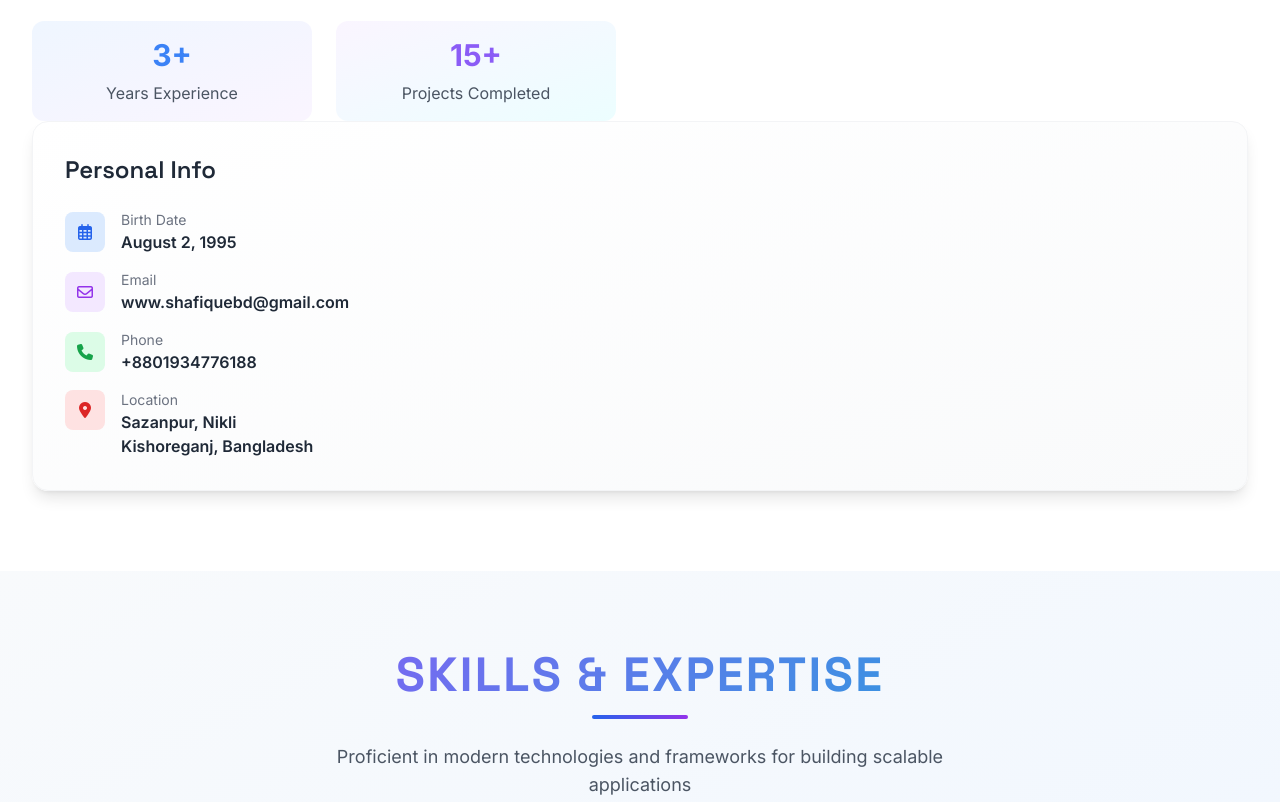
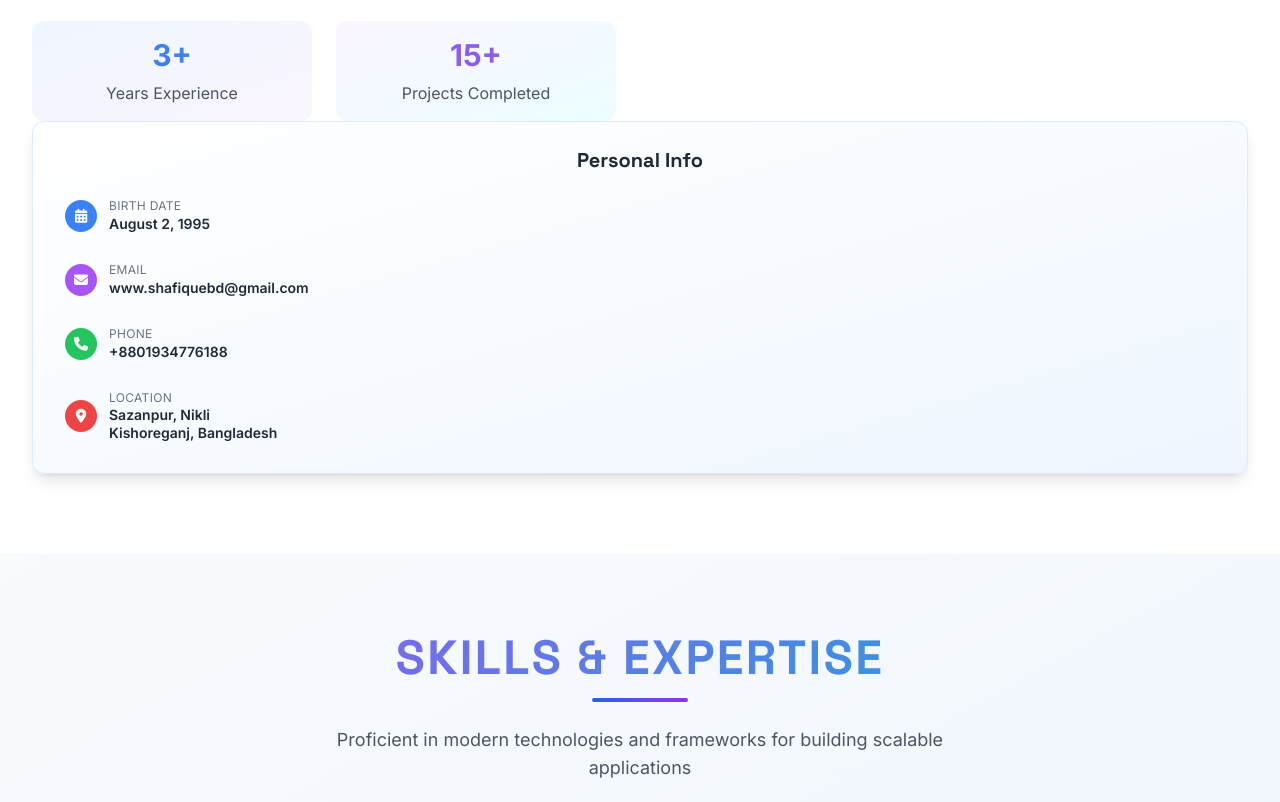
Before and after one commit to Shafique95/Shafiqul-Islam, a website: page index.html in a window 1280 px wide. Shown: the part 1767-2569 px from the top of the page. Drawn offline with nearby package versions, Linux system fonts and the light colour scheme.

Commit message:
fixed ui problem

```diff
--- a/index.html
+++ b/index.html
@@ -112,14 +112,50 @@
     <link rel="preconnect" href="https://fonts.gstatic.com" crossorigin>
     <link href="https://fonts.googleapis.com/css2?family=Inter:wght@300;400;500;600;700&family=Space+Grotesk:wght@400;500;600;700&display=swap" rel="stylesheet">
 
-    <!-- Font Awesome -->
-    <link href="https://cdnjs.cloudflare.com/ajax/libs/font-awesome/6.4.0/css/all.min.css" rel="stylesheet">
+    <!-- Font Awesome - Latest Version for Better Icon Support -->
+    <link href="https://cdnjs.cloudflare.com/ajax/libs/font-awesome/6.5.0/css/all.min.css" rel="stylesheet" crossorigin="anonymous">
+    <link href="https://pro.fontawesome.com/releases/v6.5.0/css/all.css" rel="stylesheet" crossorigin="anonymous" onerror="this.remove()">
 
     <!-- Favicon -->
     <link rel="icon" href="144.png" type="image/x-icon">
 
     <!-- AOS Animation Library -->
     <link href="https://unpkg.com/aos@2.3.1/dist/aos.css" rel="stylesheet">
+
+    <!-- Icon Fallback Script -->
+    <script>
+        // Ensure icons load properly
+        document.addEventListener('DOMContentLoaded', function() {
+            // Check if Font Awesome is loaded
+            setTimeout(function() {
+                const testIcon = document.createElement('i');
+                testIcon.className = 'fas fa-calendar-alt';
+                testIcon.style.visibility = 'hidden';
+                document.body.appendChild(testIcon);
+
+                const computedStyle = window.getComputedStyle(testIcon, ':before');
+                if (computedStyle.content === 'none' || computedStyle.content === '') {
+                    // Font Awesome failed to load, use emoji fallbacks
+                    console.log('Using emoji fallbacks for icons');
+                    const icons = {
+                        'fa-calendar-alt': '📅',
+                        'fa-envelope': '📧',
+                        'fa-phone': '📞',
+                        'fa-map-marker-alt': '📍'
+                    };
+
+                    Object.keys(icons).forEach(className => {
+                        const elements = document.querySelectorAll(`i.${className.replace('-', '\\-')}`);
+                        elements.forEach(el => {
+                            el.innerHTML = icons[className];
+                            el.style.fontFamily = 'inherit';
+                        });
+                    });
+                }
+                document.body.removeChild(testIcon);
+            }, 1000);
+        });
+    </script>
 
     <!-- JSON-LD Structured Data for SEO - Enhanced for Search Visibility -->
     <script type="application/ld+json">
@@ -586,6 +622,19 @@
             }
         }
 
+        /* Icon Fallback for Better UI */
+        .icon-calendar::before { content: "📅"; }
+        .icon-email::before { content: "📧"; }
+        .icon-phone::before { content: "📞"; }
+        .icon-location::before { content: "📍"; }
+
+        /* Ensure icons are visible */
+        i[class*="fa-"] {
+            font-family: "Font Awesome 6 Free", "Font Awesome 6 Pro", sans-serif !important;
+            font-weight: 900 !important;
+            font-style: normal !important;
+        }
+
         .glass-effect {
             background: rgba(255, 255, 255, 0.1);
             backdrop-filter: blur(10px);
@@ -849,49 +898,49 @@
                     </div>
                 </div>
 
-                <!-- Bio Information -->
+                <!-- Bio Information - Compact & Beautiful Design -->
                 <div class="space-y-6" data-aos="fade-left" data-aos-delay="200">
-                    <div class="bg-gradient-to-br from-white to-gray-50 p-8 rounded-2xl shadow-lg border border-gray-100">
-                        <h3 class="text-2xl font-display font-semibold text-gray-800 mb-6">Personal Info</h3>
-
-                        <div class="space-y-4">
-                            <div class="flex items-center space-x-4">
-                                <div class="w-10 h-10 bg-blue-100 rounded-lg flex items-center justify-center">
-                                    <i class="far fa-calendar-alt text-blue-600"></i>
+                    <div class="bg-gradient-to-br from-white to-blue-50 p-6 rounded-xl shadow-lg border border-blue-100 hover:shadow-xl transition-all duration-300">
+                        <h3 class="text-xl font-display font-bold text-gray-800 mb-4 text-center">Personal Info</h3>
+
+                        <div class="grid grid-cols-1 gap-3">
+                            <div class="flex items-center space-x-3 p-2 rounded-lg hover:bg-blue-50 transition-colors">
+                                <div class="w-8 h-8 bg-blue-500 rounded-full flex items-center justify-center flex-shrink-0">
+                                    <i class="far fa-calendar-alt text-white text-sm"></i>
                                 </div>
-                                <div>
-                                    <div class="text-sm text-gray-500">Birth Date</div>
-                                    <div class="font-semibold text-gray-800">August 2, 1995</div>
+                                <div class="flex-1 min-w-0">
+                                    <div class="text-xs text-gray-500 uppercase tracking-wide">Birth Date</div>
+                                    <div class="font-semibold text-gray-800 text-sm">August 2, 1995</div>
                                 </div>
                             </div>
 
-                            <div class="flex items-center space-x-4">
-                                <div class="w-10 h-10 bg-purple-100 rounded-lg flex items-center justify-center">
-                                    <i class="far fa-envelope text-purple-600"></i>
+                            <div class="flex items-center space-x-3 p-2 rounded-lg hover:bg-purple-50 transition-colors">
+                                <div class="w-8 h-8 bg-purple-500 rounded-full flex items-center justify-center flex-shrink-0">
+                                    <i class="far fa-envelope text-white text-sm"></i>
                                 </div>
-                                <div>
-                                    <div class="text-sm text-gray-500">Email</div>
-                                    <div class="font-semibold text-gray-800">www.shafiquebd@gmail.com</div>
+                                <div class="flex-1 min-w-0">
+                                    <div class="text-xs text-gray-500 uppercase tracking-wide">Email</div>
+                                    <div class="font-semibold text-gray-800 text-sm truncate">www.shafiquebd@gmail.com</div>
                                 </div>
                             </div>
 
-                            <div class="flex items-center space-x-4">
-                                <div class="w-10 h-10 bg-green-100 rounded-lg flex items-center justify-center">
-                                    <i class="fas fa-phone text-green-600"></i>
+                            <div class="flex items-center space-x-3 p-2 rounded-lg hover:bg-green-50 transition-colors">
+                                <div class="w-8 h-8 bg-green-500 rounded-full flex items-center justify-center flex-shrink-0">
+                                    <i class="fas fa-phone text-white text-sm"></i>
                                 </div>
-                                <div>
-                                    <div class="text-sm text-gray-500">Phone</div>
-                                    <div class="font-semibold text-gray-800">+8801934776188</div>
+                                <div class="flex-1 min-w-0">
+                                    <div class="text-xs text-gray-500 uppercase tracking-wide">Phone</div>
+                                    <div class="font-semibold text-gray-800 text-sm">+8801934776188</div>
                                 </div>
                             </div>
 
-                            <div class="flex items-start space-x-4">
-                                <div class="w-10 h-10 bg-red-100 rounded-lg flex items-center justify-center">
-                                    <i class="fas fa-map-marker-alt text-red-600"></i>
+                            <div class="flex items-center space-x-3 p-2 rounded-lg hover:bg-red-50 transition-colors">
+                                <div class="w-8 h-8 bg-red-500 rounded-full flex items-center justify-center flex-shrink-0">
+                                    <i class="fas fa-map-marker-alt text-white text-sm"></i>
                                 </div>
-                                <div>
-                                    <div class="text-sm text-gray-500">Location</div>
-                                    <div class="font-semibold text-gray-800">
+                                <div class="flex-1 min-w-0">
+                                    <div class="text-xs text-gray-500 uppercase tracking-wide">Location</div>
+                                    <div class="font-semibold text-gray-800 text-sm leading-tight">
                                         Sazanpur, Nikli<br>
                                         Kishoreganj, Bangladesh
                                     </div>
```
